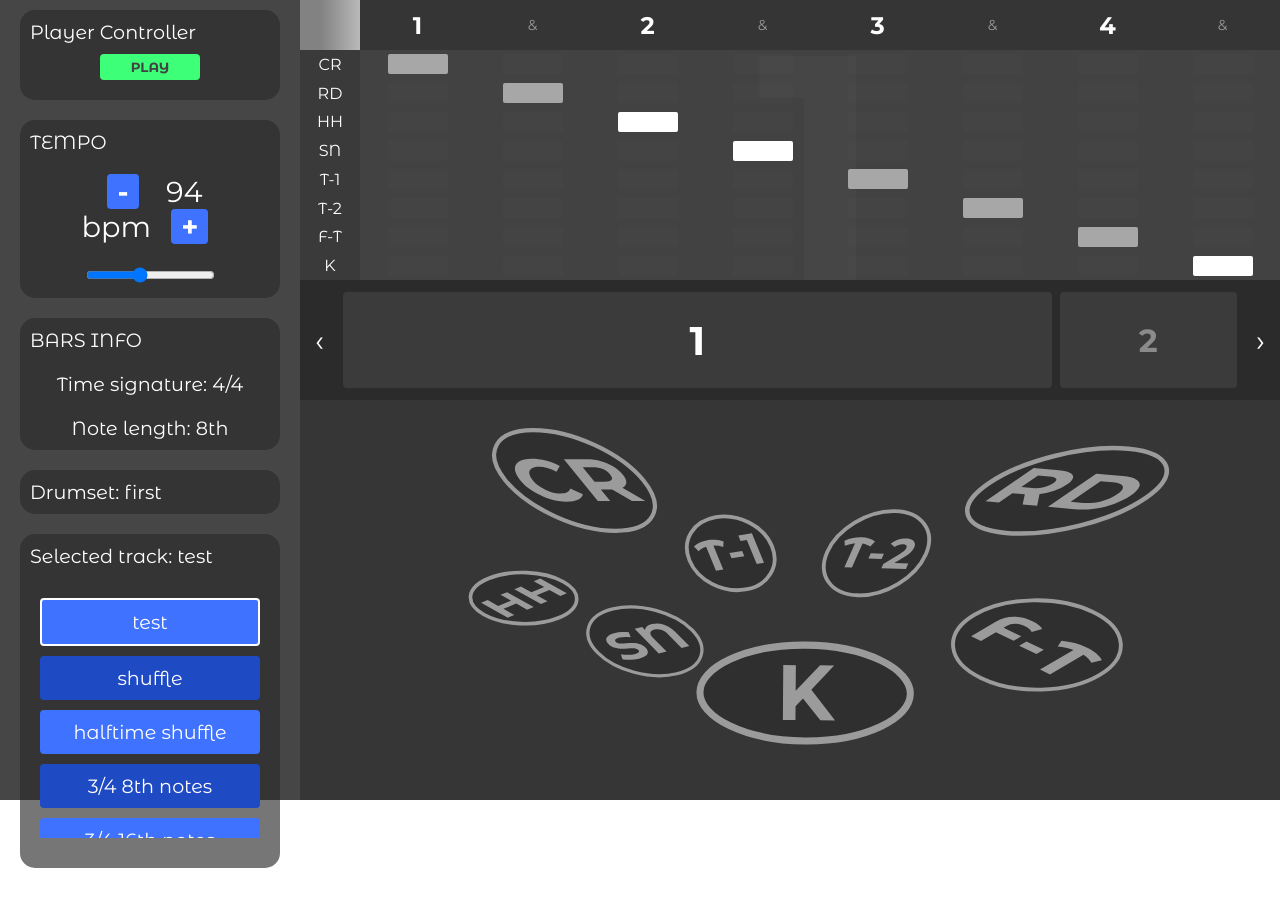
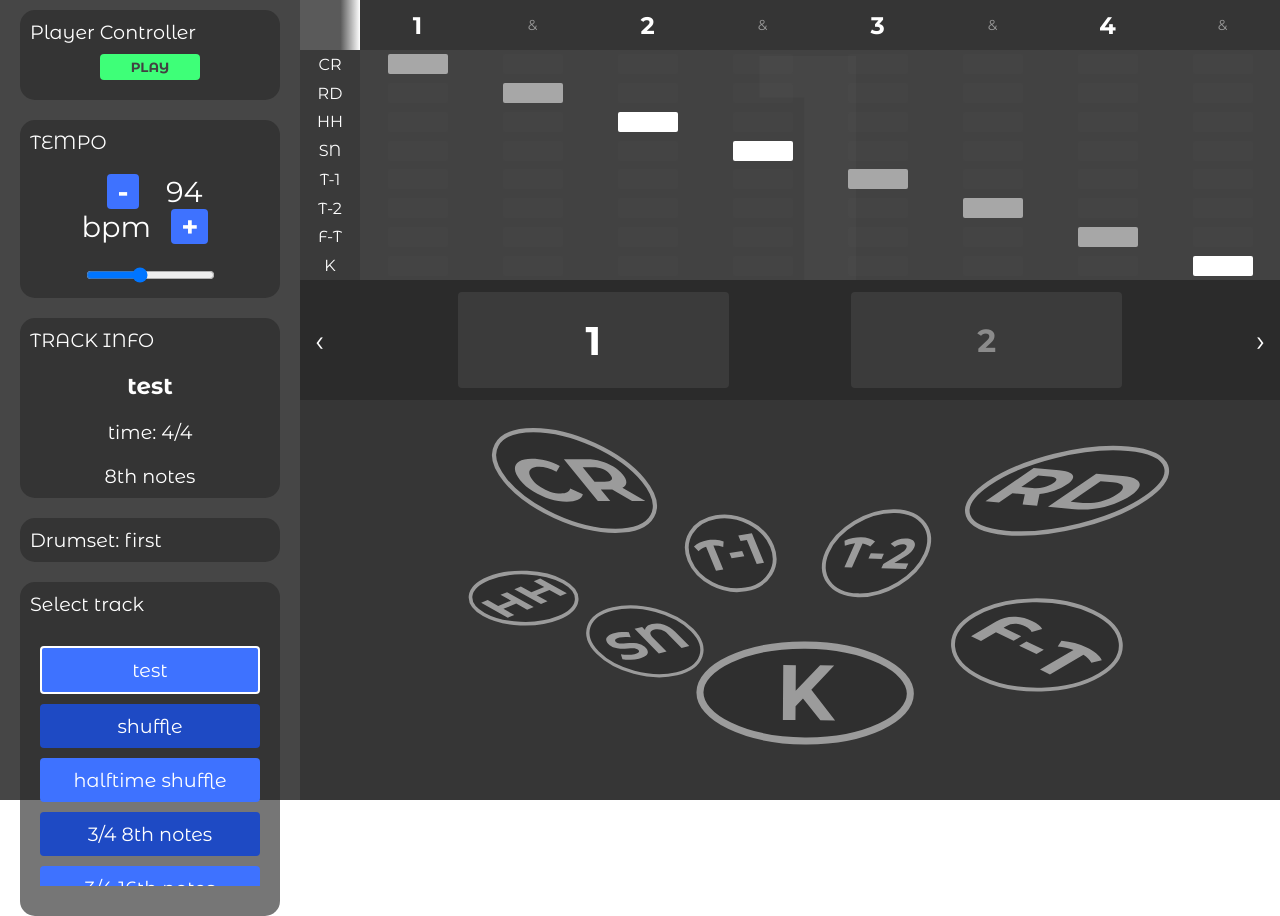
Before and after one commit to Desiak/Drumly, a React (Create React App) app: page / in a window 1280 px wide. Shown: the top 916 px of the page. Before the commit the page ends 868 px from the top, so only its background shows below. Built offline with nearby package versions, Linux system fonts and the light colour scheme.

Commit message:
minor layout changes

```diff
--- a/src/components/Bars.js
+++ b/src/components/Bars.js
@@ -3,11 +3,13 @@ import { connect } from 'react-redux';
 
 const Bars=({tracks, trackIndex})=> {
 
+    console.log("selected track in bars: ", tracks[trackIndex])
     return (
         <div className="input bars-wrapper">
-            <p className="bars-label">BARS INFO</p>
-            <span className="bars-info">Time signature: <span class="info-big">{tracks[trackIndex].time}</span></span>
-            <span className="bars-info">Note length: <span class="info-big">{tracks[trackIndex].measure}</span></span>
+            <p className="bars-label">TRACK INFO</p>
+            <span className="bars-info"><span class="track-name">{tracks[trackIndex].trackName}</span></span>
+            <span className="bars-info">time: <span class="info-big">{tracks[trackIndex].time}</span></span>
+            <span className="bars-info"><span class="info-big">{tracks[trackIndex].measure}</span> notes</span>
         </div>
     )
 }
--- a/src/components/TrackSelect.js
+++ b/src/components/TrackSelect.js
@@ -40,7 +40,7 @@ const TrackSelect=(props)=> {
 
     return (
         <div className="input beat-select-section">
-            Selected track: {props.tracks[props.trackIndex].trackName}
+            Select track
             <div className="list-wrapper">
             <ul className="tracks-list" ref={tracksList}>
                 {trackListItems}
--- a/src/style/_menu.scss
+++ b/src/style/_menu.scss
@@ -90,6 +90,10 @@ border-radius: 4px;
         margin-top:20px;
         flex-basis: 100%;
         text-align: center;
+        .track-name{
+            font-weight: bold;
+            font-size: 1.2em;
+        }
     }
     .bars-value{
         font-size: 1.5em;
--- a/src/style/_player.scss
+++ b/src/style/_player.scss
@@ -8,9 +8,9 @@
 
         width:100%;
         height: 100%;
-        background-color: rgba(255, 255, 255, 0.158);
-        background-image: linear-gradient(to right, rgba(255, 255, 255, 0.1) 96%, rgba(255, 255, 255, 0.5));
-        // border-right:1px solid white;
+        // background-color: rgba(255, 255, 255, 0.158);
+        background-image: linear-gradient(to right, rgba(255, 255, 255, 0) 98%, white);
+        // border-right:8px solid rgb(255, 157, 28);
         position: absolute;
         top:0;
         left:60px;
@@ -178,9 +178,6 @@
         transition: 0.3s;
         bottom:0;
         z-index: 5;
-        // &.hidden{
-        //     transform: translateY(100%);
-        // }
         .bars-order-list{
             flex-basis: 92%;
             display: flex;
@@ -191,12 +188,11 @@
             .bar-box{
                 flex-grow: 1;
                 height: 80%;
-                border-radius: 4px;;
+                max-width: 30%;
+                border-radius: 4px;
                 list-style: none;
                 margin: 0 4px;
-                // display: flex;
-                // justify-content: center;
-                // align-items: center;
+
                 background-color: rgb(59, 59, 59);
                 cursor: pointer;
                 transition: 0.15s;
--- a/src/style/style.css
+++ b/src/style/style.css
@@ -54,9 +54,8 @@ body {
 .player-container .progress-indicator {
   width: 100%;
   height: 100%;
-  background-color: rgba(255, 255, 255, 0.158);
-  background-image: -webkit-gradient(linear, left top, right top, color-stop(96%, rgba(255, 255, 255, 0.1)), to(rgba(255, 255, 255, 0.5)));
-  background-image: linear-gradient(to right, rgba(255, 255, 255, 0.1) 96%, rgba(255, 255, 255, 0.5));
+  background-image: -webkit-gradient(linear, left top, right top, color-stop(98%, rgba(255, 255, 255, 0)), to(white));
+  background-image: linear-gradient(to right, rgba(255, 255, 255, 0) 98%, white);
   position: absolute;
   top: 0;
   left: 60px;
@@ -290,6 +289,7 @@ body {
       -ms-flex-positive: 1;
           flex-grow: 1;
   height: 80%;
+  max-width: 30%;
   border-radius: 4px;
   list-style: none;
   margin: 0 4px;
@@ -589,6 +589,11 @@ body {
   text-align: center;
 }
 
+.bars-wrapper .bars-info .track-name {
+  font-weight: bold;
+  font-size: 1.2em;
+}
+
 .bars-wrapper .bars-value {
   font-size: 1.5em;
   margin: 0 10px;
```
Also changed, not shown: 1 other file (tests, documents, lock files or other folders).
